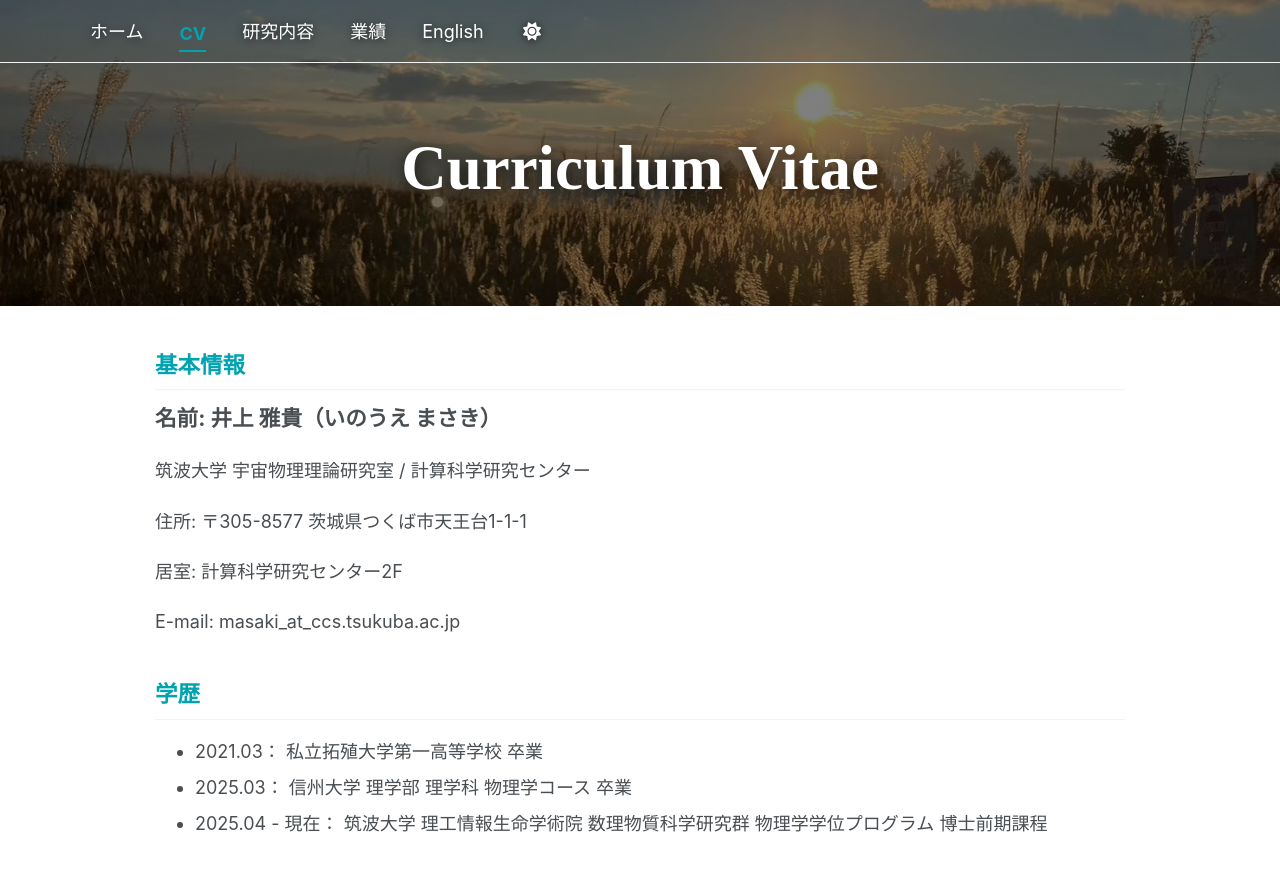
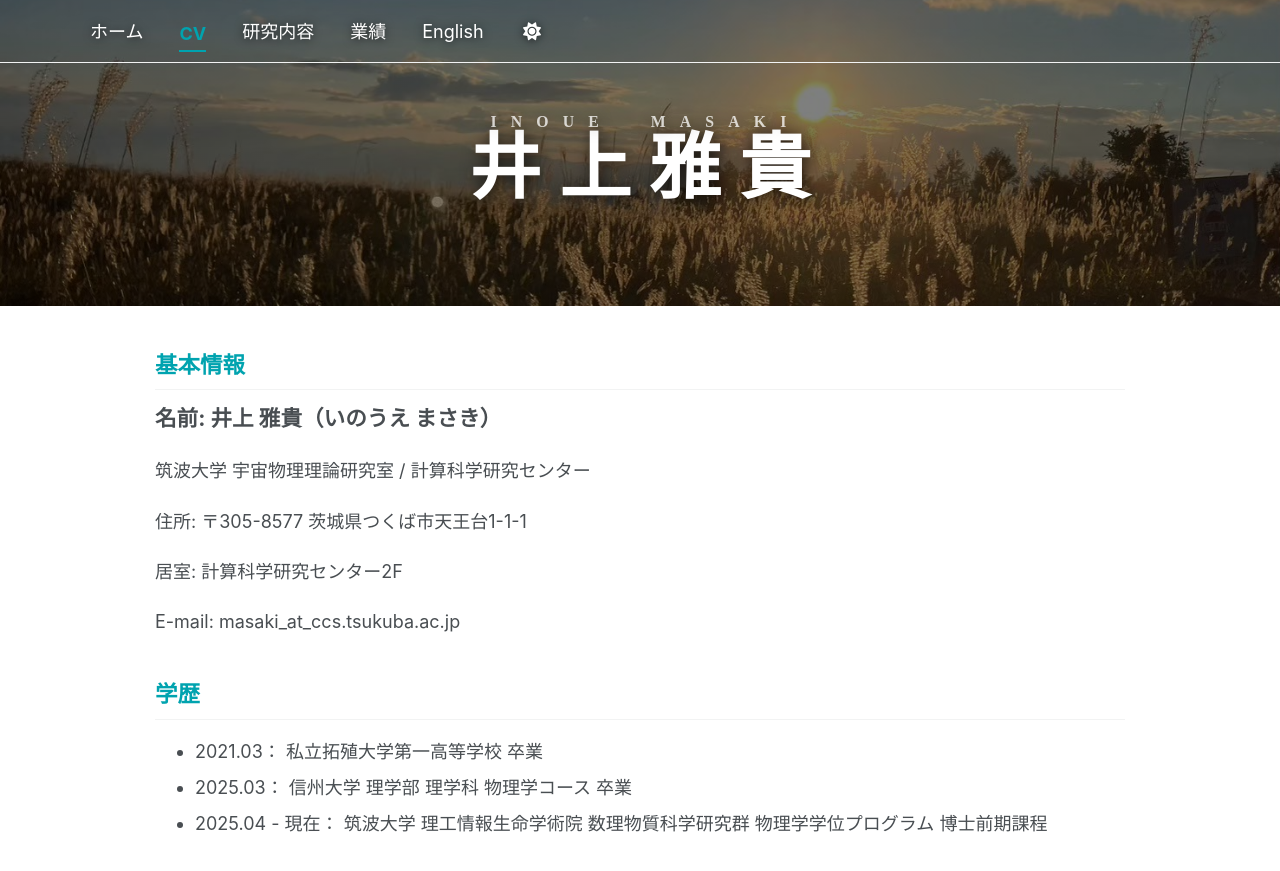
Before and after one commit to Masaki206/Masaki206.github.io, a Jekyll site: the page built from _pages/cv.md, in a window 1280 px wide and 900 px high. Shown: the top 871 px of the window. Built offline with Jekyll 4.4.1, drawn with Linux system fonts in a browser that asks for light colours; a script bundle is joined from its source files by our own code; library files that are not in the unit come from our copies.

Commit message:
Update cv.md

```diff
--- a/_pages/cv.md
+++ b/_pages/cv.md
@@ -1,6 +1,7 @@
 ---
 layout: splash
-title: "Curriculum Vitae"
+# titleの中にホームへのリンクを仕込みます
+title: "<a href='/' style='color: inherit; text-decoration: none;'><span class='title-en'>I&ensp;N&ensp;O&ensp;U&ensp;E&emsp;&emsp;&ensp;M&ensp;A&ensp;S&ensp;A&ensp;K&ensp;I</span><span class='title-ja'>井 上 雅 貴</span></a>"
 permalink: /cv/
 author_profile: false
 header:
```
